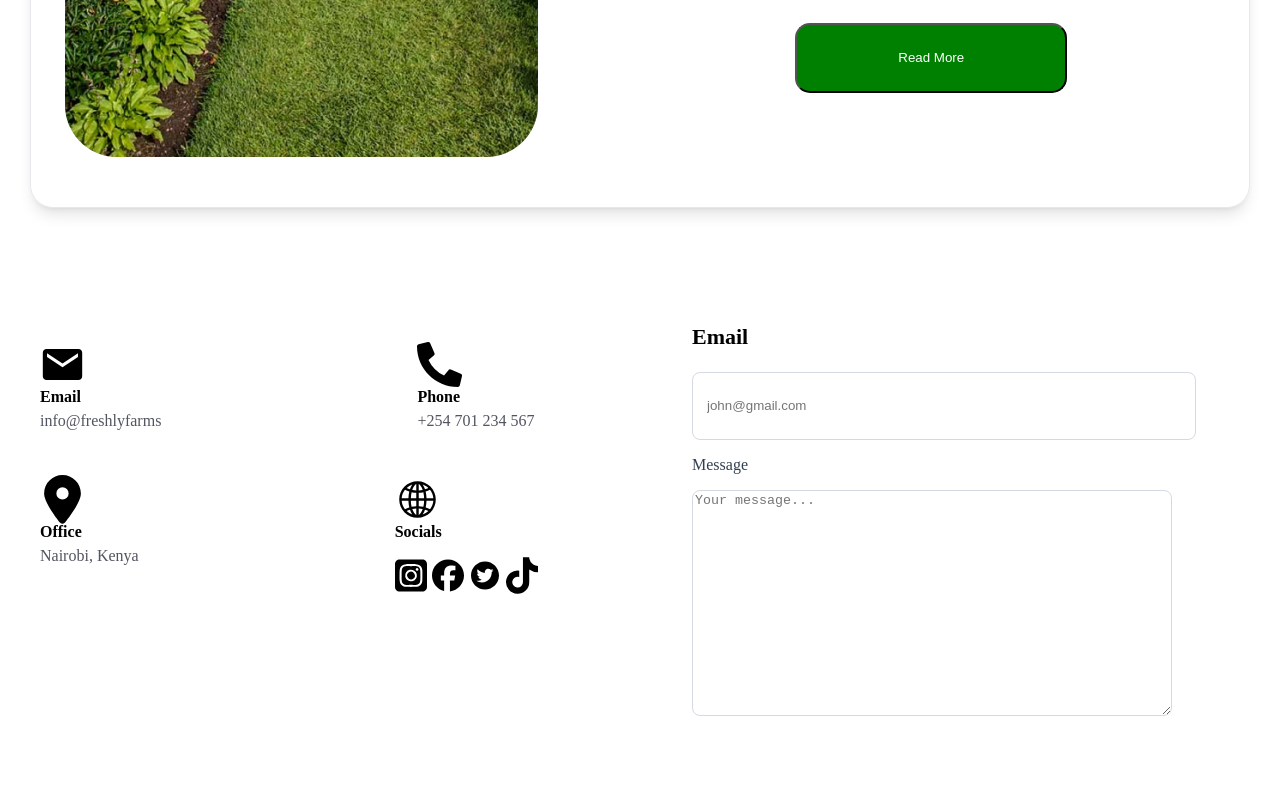
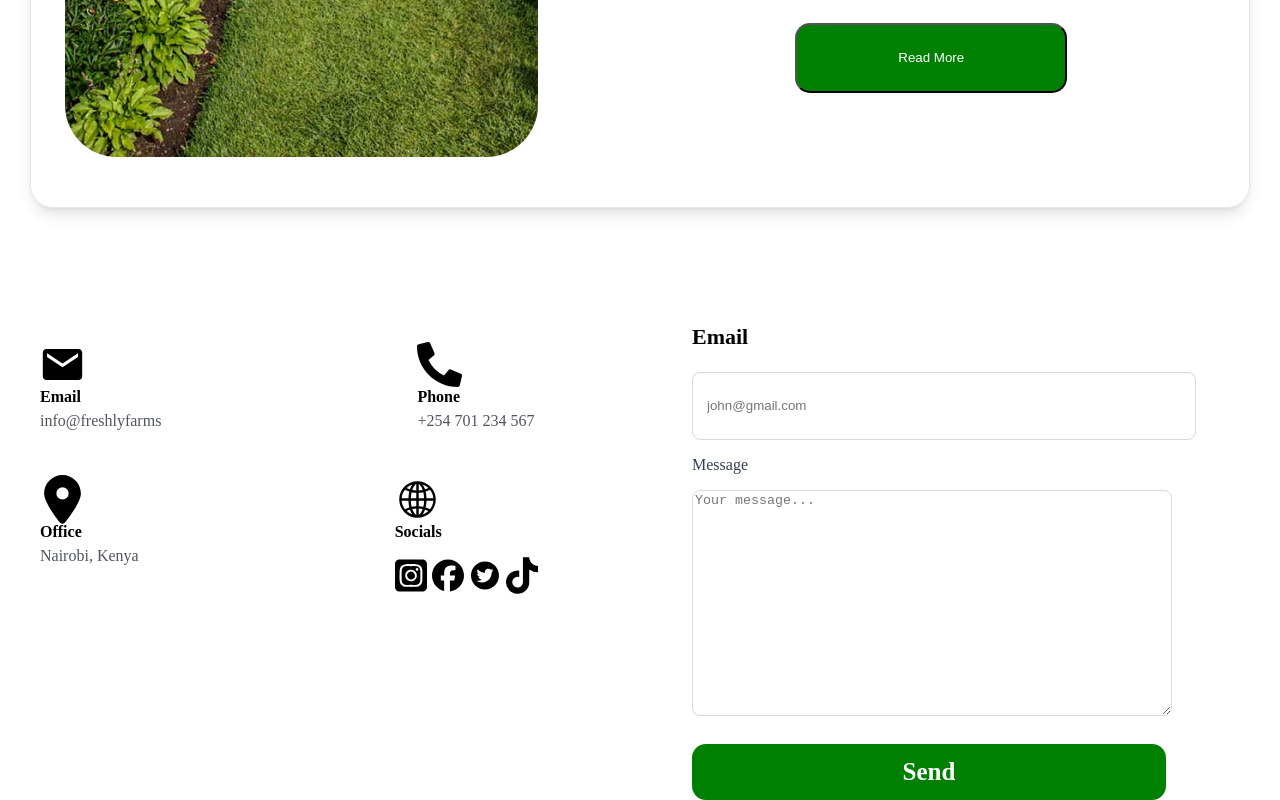
Before and after one commit to sneha01vaish/ECO-AFRIQA1, a React (Create React App) app in the folder freshly_set/frontend/: page / in a window 1280 px wide. Shown: the part 3782-4582 px from the top of the page. Before the commit the page ends 4502 px from the top, so only its background shows below. Built offline with nearby package versions, Linux system fonts and the light colour scheme.

Commit message:
The addition of send button to the contact section

```diff
--- a/freshly_set/frontend/src/components/Contact.js
+++ b/freshly_set/frontend/src/components/Contact.js
@@ -10,7 +10,7 @@ import { FaTiktok } from "react-icons/fa6";
 
 function Contact() {
   return (
-    <div className="flex w-[100%] justify-between">
+    <div className="flex w-[100%] justify-between ">
       <div className="mt-[132px] ml-[40px] block space-y-[29px]">
         <div className="flex space-x-[256px]">
           <div classsName="block">
@@ -31,7 +31,7 @@ function Contact() {
         </div>
         <div className="flex space-x-[256px]">
           <div classsName="block">
-            <FaLocationDot className="h-[49px] w-[45px]" />
+            <FaLocationDot className="h-[49px] w-[45px] flex-shrink-0" />
             <p className="font-[720] text-[72] -mt-[5px] font-inter">Office</p>
             <p className="font-[22] text-[400] text-[#525560] font-josephin -mt-[10px]">
               Nairobi, Kenya
@@ -50,8 +50,9 @@ function Contact() {
           </div>
         </div>
       </div>
+
       <div className="block mt-[94px] mr-[84px] ">
-        <p className="text-[22px] text-black font-[700]">Email</p>
+        <p className="text-[22px] text-black font-[700] box-border">Email</p>
         <input
           placeholder="john@gmail.com"
           className="w-[474px] h-[46px] py-[10px] px-[14px] rounded-[8px] border-solid border-[1px] border-[#D5DAE1] focus:outline-none"
@@ -63,6 +64,10 @@ function Contact() {
           className="h-[220px] w-[474px]  rounded-[8px] border-solid border-[1px] border-[#D5DAE1] focus:outline-none"
           placeholder="Your message..."
         />
+
+        <div className="flex h-[56px] w-[474px] bg-[#008000] rounded-[14px] py-[16px] px-[28px] mt-[24px] justify-center box-border items-center flex-shrink-0 ">
+          <p className="font-inter text-[25px] font-[700] text-[#FFF] ">Send</p>
+        </div>
       </div>
     </div>
   );
```
